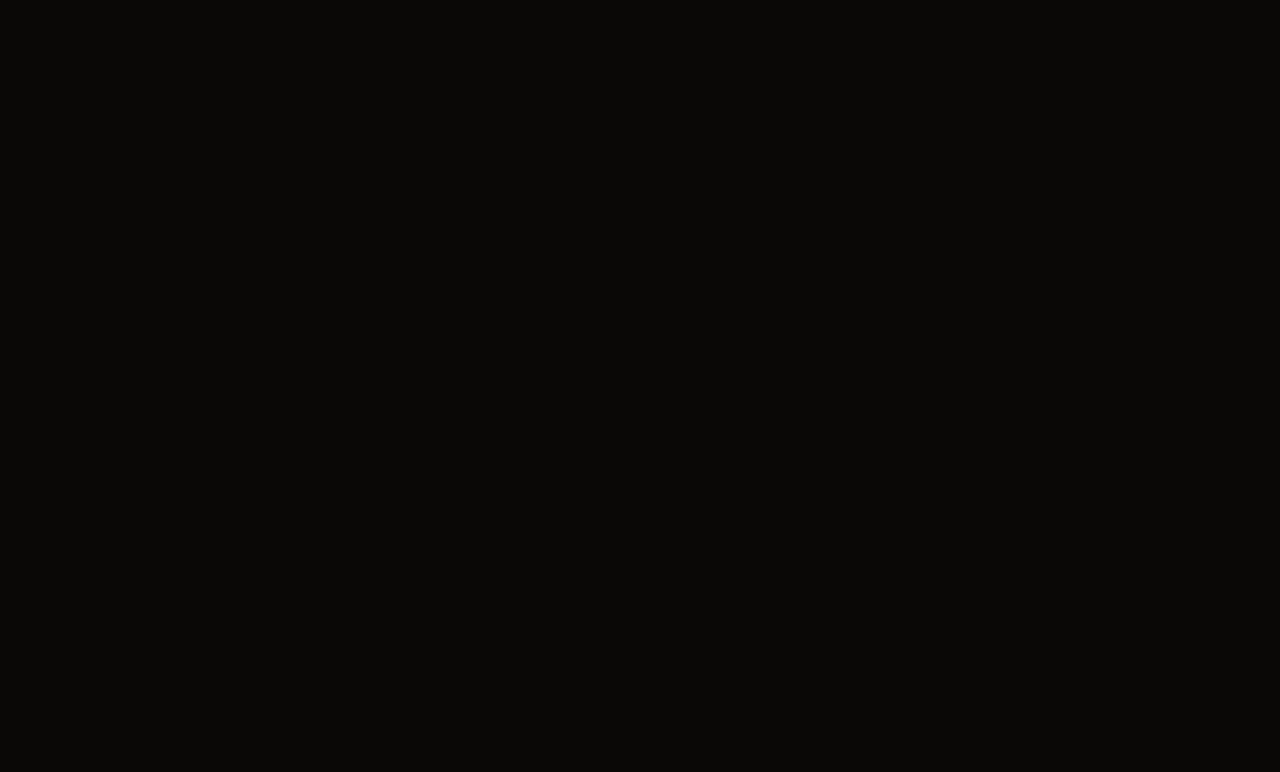
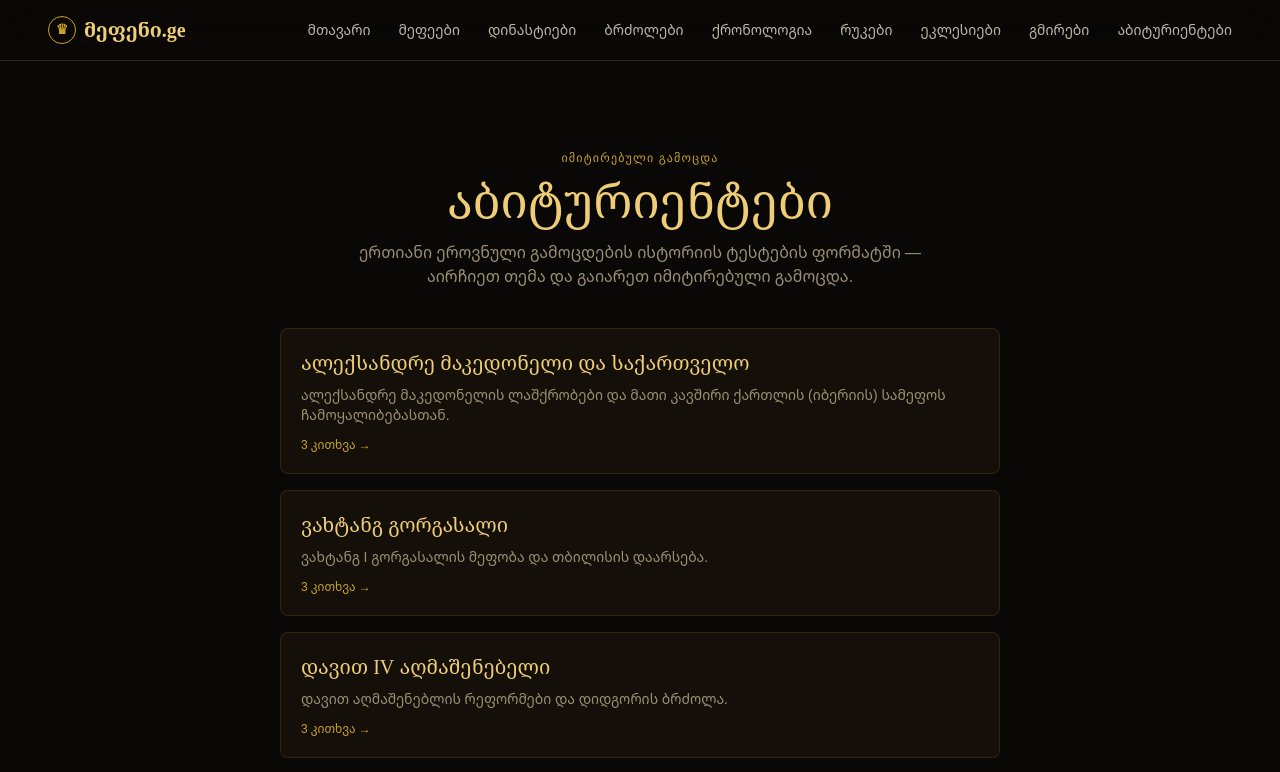
Before and after one commit to chkona/mefeni-com, a Next.js app: page /abiturientebi in a window 1280 px wide. Before the commit this address had no page. Shown: the top 772 px of the page. Built offline with nearby package versions, Linux system fonts and the light colour scheme.

Commit message:
Update page.tsx

```diff
--- a/app/abiturientebi/page.tsx
+++ b/app/abiturientebi/page.tsx
@@ -1,26 +1,35 @@
-import { notFound } from "next/navigation";
-import { examTopics, getTopic } from "@/lib/data/exam-questions";
-import ExamRunner from "@/components/ExamRunner";
+import Link from "next/link";
+import { examTopics } from "@/lib/data/exam-questions";
 
-export function generateStaticParams() {
-  return examTopics.map((t) => ({ topic: t.slug }));
-}
-
-export default function ExamTopicPage({ params }: { params: { topic: string } }) {
-  const topic = getTopic(params.topic);
-  if (!topic) return notFound();
-
+export default function AbiturientebiPage() {
   return (
     <section className="max-w-3xl mx-auto px-6 py-16">
       <div className="text-center mb-10">
         <span className="font-num text-xs tracking-widest uppercase text-gold">
           იმიტირებული გამოცდა
         </span>
-        <h1 className="font-display text-3xl md:text-4xl text-goldBright mt-2">
-          {topic.title}
+        <h1 className="font-display text-4xl md:text-5xl text-goldBright mt-2">
+          აბიტურიენტები
         </h1>
+        <p className="text-muted mt-4 max-w-xl mx-auto">
+          ერთიანი ეროვნული გამოცდების ისტორიის ტესტების ფორმატში — აირჩიეთ
+          თემა და გაიარეთ იმიტირებული გამოცდა.
+        </p>
       </div>
-      <ExamRunner topic={topic} />
+
+      <div className="grid gap-4">
+        {examTopics.map((topic) => (
+          <Link
+            key={topic.slug}
+            href={`/abiturientebi/${topic.slug}`}
+            className="block rounded-lg border border-gold/15 bg-panel p-5 hover:border-goldBright transition-colors"
+          >
+            <h2 className="font-display text-xl text-goldBright">{topic.title}</h2>
+            <p className="text-sm text-muted mt-2">{topic.description}</p>
+            <p className="text-xs text-gold mt-3">{topic.questions.length} კითხვა →</p>
+          </Link>
+        ))}
+      </div>
     </section>
   );
 }
```
